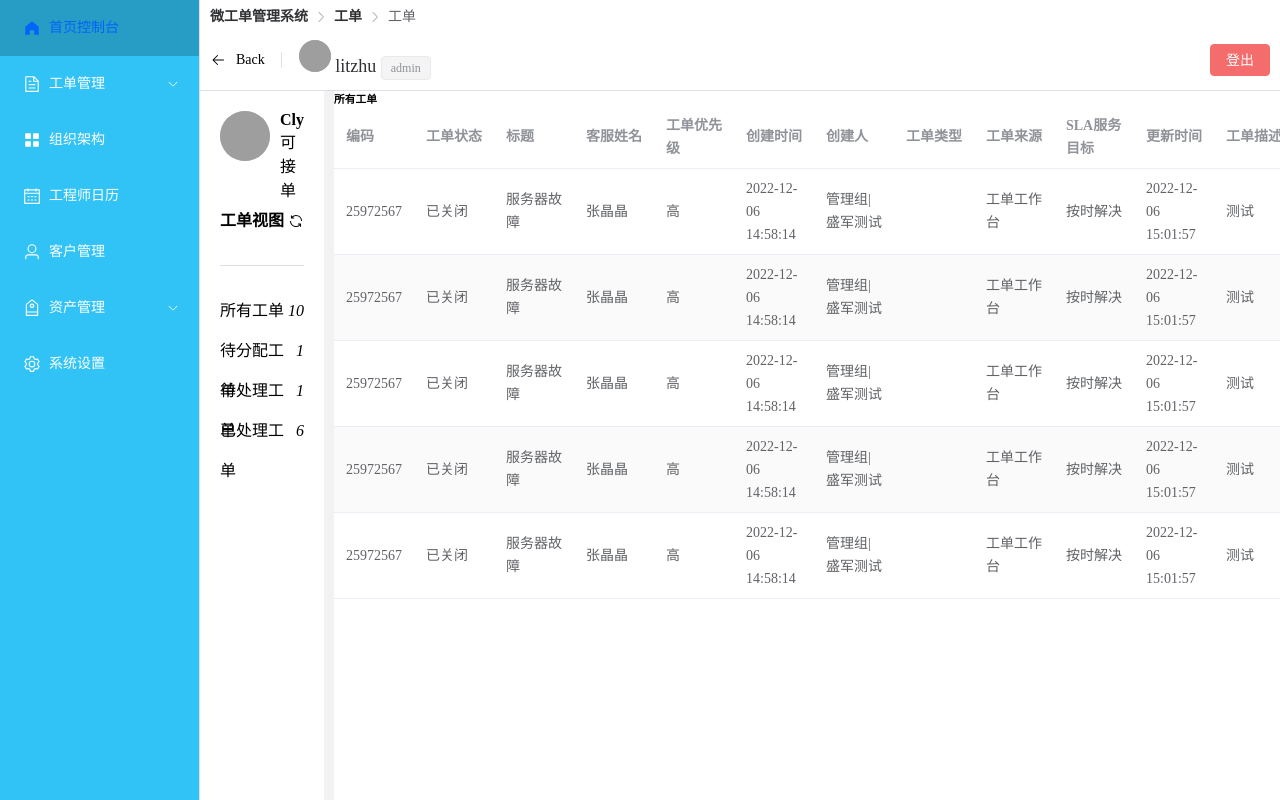
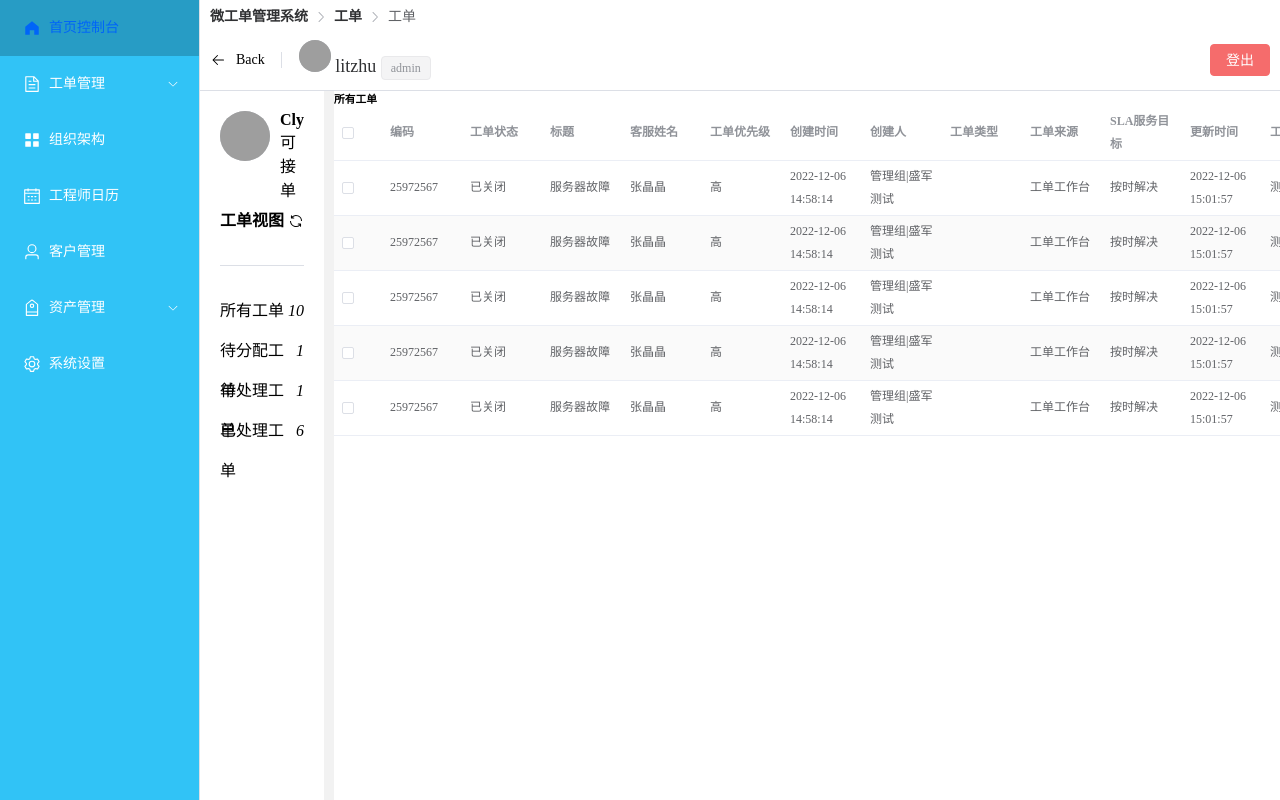
Before and after one commit to LitZhuVich/BS_project, a Vue app: page /order/list in a window 1280 px wide. Built offline with nearby package versions, Linux system fonts and the light colour scheme; no server answers; grey boxes are pictures that could not be loaded.

Commit message:
正在修改工单列表布局及样式

```diff
--- a/src/components/orderList/Order.vue
+++ b/src/components/orderList/Order.vue
@@ -3,7 +3,8 @@
         <h6>所有工单</h6>
         <div></div>
     </div>
-    <el-table :data="tableData" stripe style="width: 100%">
+    <el-table :data="tableData" stripe style="width: 100%" size="small">
+        <el-table-column type="selection" />
         <el-table-column prop="code" label="编码" />
         <el-table-column prop="orderStatus" label="工单状态" />
         <el-table-column prop="title" label="标题" />
```
